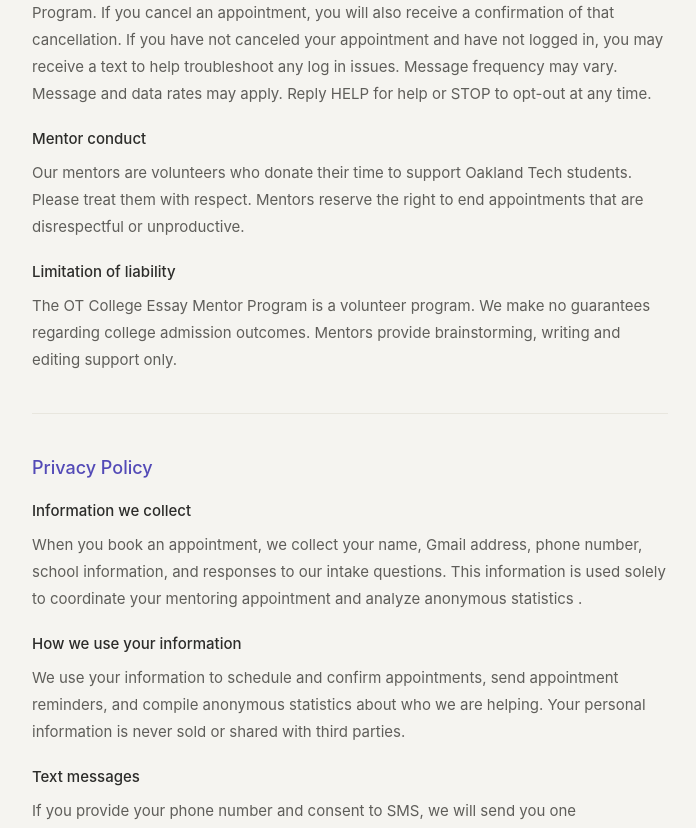
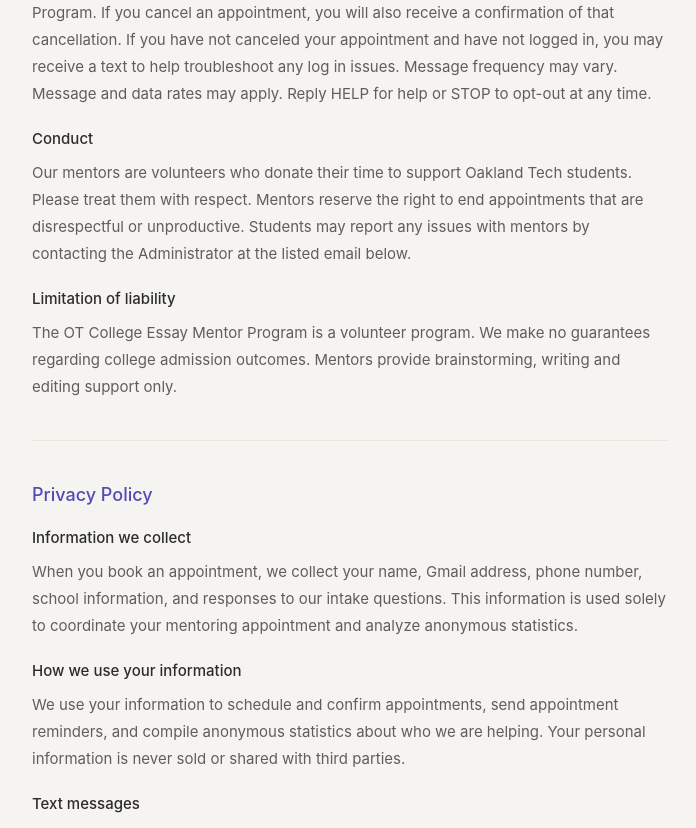
Before and after one commit to lucyleong/ot-essay-mentor, a Next.js app: page /terms in a window 1280 px wide. Shown: the part 740-1568 px from the top of the page, without its empty margins (290-986 px from the left). Built offline with nearby package versions, Linux system fonts and the light colour scheme.

Commit message:
more pp changes

```diff
--- a/src/app/terms/page.tsx
+++ b/src/app/terms/page.tsx
@@ -28,9 +28,9 @@ export default function TermsPage() {
         By providing your phone number and checking the SMS consent box, you agree to receive one appointment reminder text message from the OT College Essay Mentor Program. If you cancel an appointment, you will also receive a confirmation of that cancellation. If you have not canceled your appointment and have not logged in, you may receive a text to help troubleshoot any log in issues. Message frequency may vary. Message and data rates may apply. Reply HELP for help or STOP to opt-out at any time.
       </p>
 
-      <h3 style={{ fontSize: 15, fontWeight: 500, margin: '0 0 8px' }}>Mentor conduct</h3>
+      <h3 style={{ fontSize: 15, fontWeight: 500, margin: '0 0 8px' }}> Conduct</h3>
       <p style={{ fontSize: 15, color: '#5F5E5A', lineHeight: 1.8, margin: '0 0 20px' }}>
-        Our mentors are volunteers who donate their time to support Oakland Tech students. Please treat them with respect. Mentors reserve the right to end appointments that are disrespectful or unproductive.
+        Our mentors are volunteers who donate their time to support Oakland Tech students. Please treat them with respect. Mentors reserve the right to end appointments that are disrespectful or unproductive. Students may report any issues with mentors by contacting the Administrator at the listed email below.
       </p>
 
       <h3 style={{ fontSize: 15, fontWeight: 500, margin: '0 0 8px' }}>Limitation of liability</h3>
@@ -44,7 +44,7 @@ export default function TermsPage() {
 
       <h3 style={{ fontSize: 15, fontWeight: 500, margin: '0 0 8px' }}>Information we collect</h3>
       <p style={{ fontSize: 15, color: '#5F5E5A', lineHeight: 1.8, margin: '0 0 20px' }}>
-        When you book an appointment, we collect your name, Gmail address, phone number, school information, and responses to our intake questions. This information is used solely to coordinate your mentoring appointment and analyze anonymous statistics .
+        When you book an appointment, we collect your name, Gmail address, phone number, school information, and responses to our intake questions. This information is used solely to coordinate your mentoring appointment and analyze anonymous statistics.
       </p>
 
       <h3 style={{ fontSize: 15, fontWeight: 500, margin: '0 0 8px' }}>How we use your information</h3>
```
